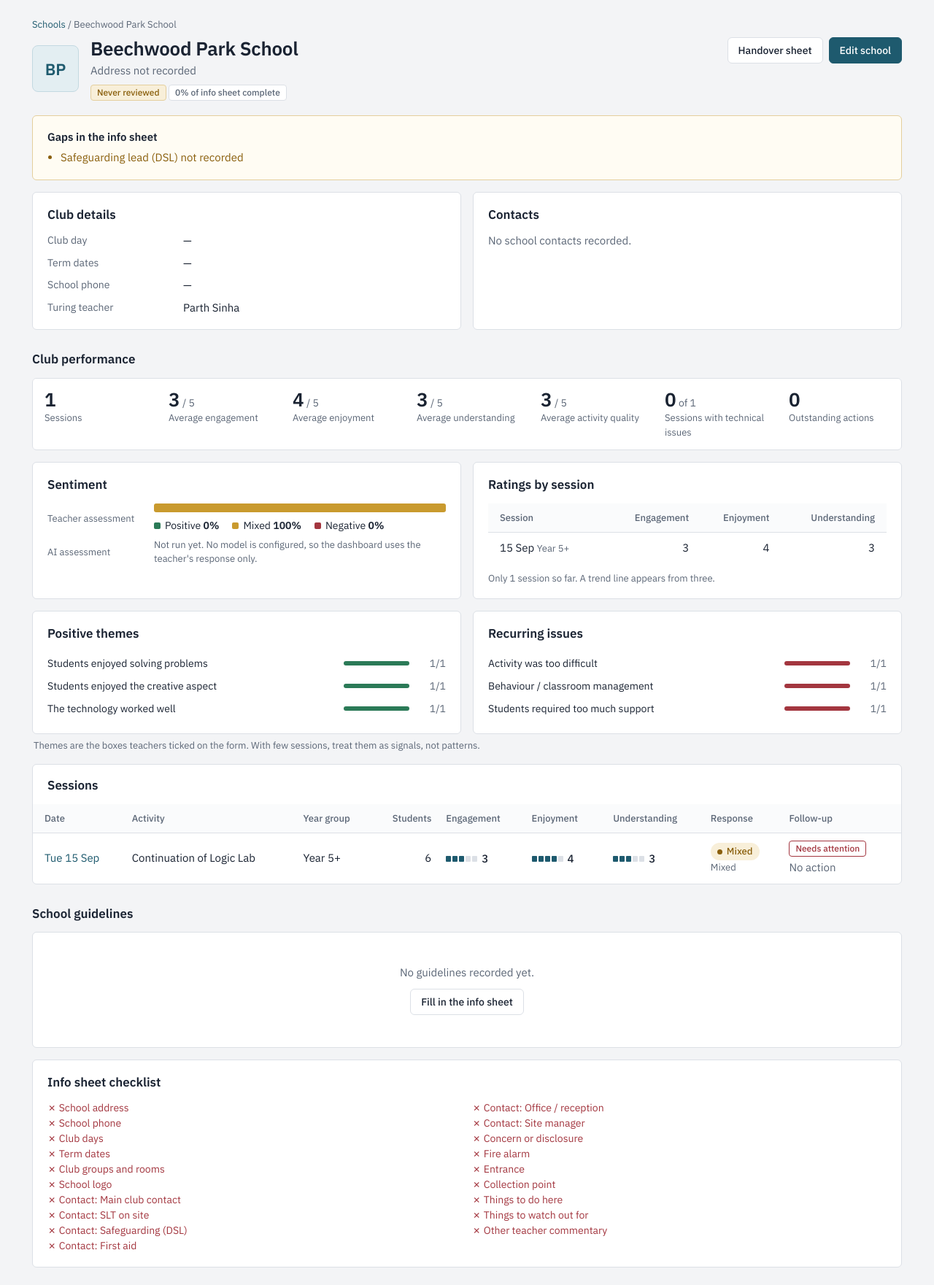
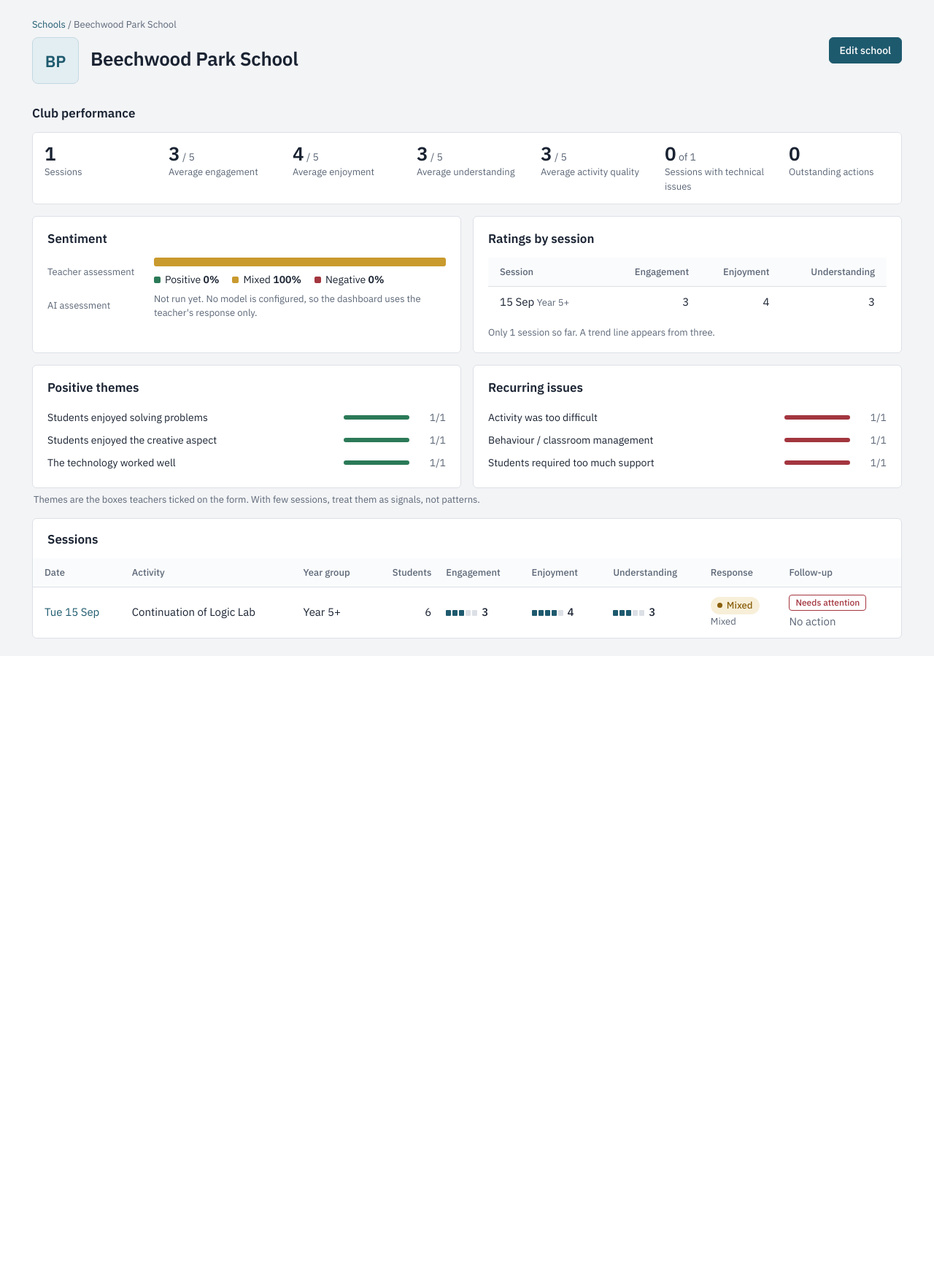
Before and after one commit to ParthSinha19/Turing_Dashboard, a FastAPI app: a page that uses app/templates/school.html in a window 1280 px wide. Shown: the part 62-1823 px from the top of the page at 73% size. After the commit the page ends 937 px from the top, so only its background shows below. Run offline with FastAPI, Linux system fonts and the light colour scheme; data comes from the database, SQL or seed files in the repository; data that the repository does not hold is empty.

Commit message:
Removed School info

```diff
--- a/app/templates/school.html
+++ b/app/templates/school.html
@@ -9,52 +9,11 @@
     {{ m.logo(school, 'lg') }}
     <div>
       <h1>{{ school.name }}</h1>
-      <p class="muted" style="margin:0">{{ school.address or 'Address not recorded' }}</p>
-      <p style="margin:6px 0 0">
-        {% if review.state == 'ok' %}<span class="flag ok">{{ review.label }}</span>
-        {% else %}<span class="flag warn">{{ review.label }}</span>{% endif %}
-        <span class="flag soft">{{ comp.pct }}% of info sheet complete</span>
-      </p>
     </div>
   </div>
   <div class="noprint" style="display:flex;gap:8px;flex-wrap:wrap">
-    <a class="btn" href="/schools/{{ school.school_id }}/handover">Handover sheet</a>
     <a class="btn primary" href="/schools/{{ school.school_id }}/edit">Edit school</a>
   </div>
-</div>
-
-{% if comp.warnings %}
-<section class="panel" style="border-color:#e4cf9d;background:#fffcf3;margin-bottom:16px">
-  <h3>Gaps in the info sheet</h3>
-  <ul class="warnlist">{% for w in comp.warnings %}<li>{{ w }}</li>{% endfor %}</ul>
-</section>
-{% endif %}
-
-<div class="grid g2">
-  <section class="panel">
-    <h2>Club details</h2>
-    <dl class="kv">
-      <dt>Club day</dt><dd>{{ school.club_days or '—' }}</dd>
-      <dt>Term dates</dt><dd>{% if school.term_start and school.term_end %}{{ school.term_start|date('%d %b %Y') }} to {{ school.term_end|date('%d %b %Y') }}{% else %}—{% endif %}</dd>
-      <dt>School phone</dt><dd>{{ school.phone or '—' }}</dd>
-      <dt>Turing teacher{{ 's' if teachers|length > 1 }}</dt><dd>{{ teachers|join(', ') or '—' }}</dd>
-    </dl>
-    {% if groups %}
-    <div class="scroll" style="margin-top:14px"><table>
-      <thead><tr><th>Year group</th><th>Club time</th><th>On site by</th><th>Room</th><th class="num">Children</th></tr></thead>
-      <tbody>{% for g in groups %}<tr>
-        <td>{{ g.year_group_label }}</td><td class="nowrap">{{ g.start_time or '—' }} to {{ g.end_time or '—' }}</td>
-        <td>{{ g.on_site_by or '—' }}</td><td>{{ g.room or '—' }}</td><td class="num">{{ g.typical_students if g.typical_students is not none else '—' }}</td>
-      </tr>{% endfor %}</tbody>
-    </table></div>
-    {% endif %}
-  </section>
-
-  <section class="panel">
-    <h2>Contacts</h2>
-    {% if school_contacts %}<dl class="kv">{% for c in school_contacts %}<dt>{{ c.role }}</dt><dd>{{ c.name }}{% if c.phone %}<br><span class="muted">{{ c.phone }}</span>{% endif %}</dd>{% endfor %}</dl>{% else %}<p class="muted">No school contacts recorded.</p>{% endif %}
-    {% if turing_contacts %}<h3 style="margin-top:16px">Turing</h3><dl class="kv">{% for c in turing_contacts %}<dt>{{ c.role }}</dt><dd>{{ c.name }}{% if c.phone %}<br><span class="muted">{{ c.phone }}</span>{% endif %}</dd>{% endfor %}</dl>{% endif %}
-  </section>
 </div>
 
 <h2 style="margin:28px 0 12px">Club performance</h2>
@@ -128,30 +87,6 @@
 <section class="panel"><div class="empty"><p>No feedback has been recorded for this school yet.</p></div></section>
 {% endif %}
 
-<h2 style="margin:28px 0 12px">School guidelines</h2>
-<section class="panel">
-  {% if guideline_groups %}
-    {% for grp in guideline_groups %}
-    <details {{ 'open' if loop.first }}>
-      <summary>{{ grp.title }}</summary>
-      <dl class="kv">
-        {% for label, text, multi in grp.fields %}
-          <dt>{{ label|replace(' (one per line)', '') }}</dt>
-          <dd>{% if multi %}<ol class="plain">{% for ln in text|lines %}<li>{{ ln }}</li>{% endfor %}</ol>{% else %}{{ text }}{% endif %}</dd>
-        {% endfor %}
-      </dl>
-    </details>
-    {% endfor %}
-    <p class="small muted" style="margin:12px 0 0">Door codes and passwords are kept off this page. They appear in the editor.</p>
-  {% else %}
-    <div class="empty"><p>No guidelines recorded yet.</p><a class="btn" href="/schools/{{ school.school_id }}/edit">Fill in the info sheet</a></div>
-  {% endif %}
-</section>
-
-<section class="panel" style="margin-top:16px">
-  <h2>Info sheet checklist</h2>
-  <ul class="check">{% for c in comp.checks %}<li class="{{ '' if c.ok else 'no' }}">{{ c.label }}</li>{% endfor %}</ul>
-</section>
 {% endblock %}
 {% block scripts %}
 {% if rows and trend|length >= 3 %}
```
